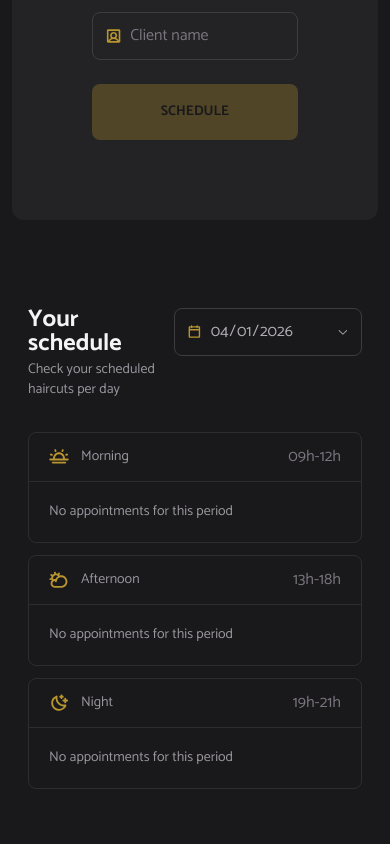
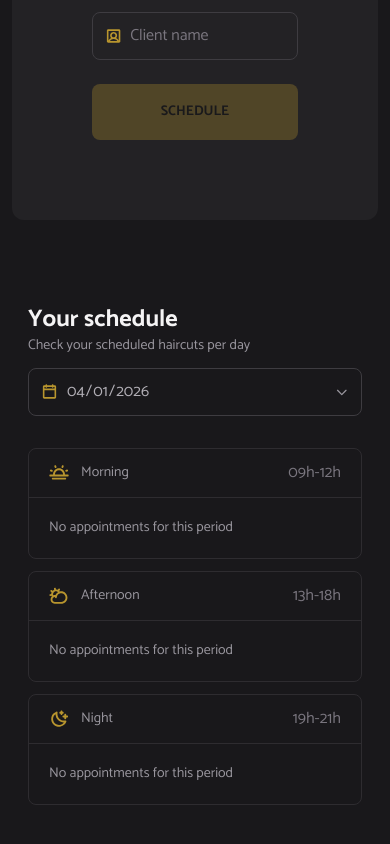
Before and after one commit to jeffersonsil813/HairDay, a React (Vite) app: page / in a window 390 px wide. Shown: the part 858-1702 px from the top of the page. Built offline with nearby package versions, Linux system fonts and the light colour scheme.

Commit message:
Fix layout of Container component in Schedules for better responsiveness

```diff
--- a/src/components/container.tsx
+++ b/src/components/container.tsx
@@ -5,7 +5,7 @@ export const containerVariants = cva("mx-auto", {
   variants: {
     size: {
       lg: "max-w-360 p-3",
-      md: "max-w-226.5 px-4 md:px-28 py-20",
+      md: "max-w-170.5 px-4 py-20",
       sm: "max-w-124.5 p-20",
     },
   },
--- a/src/core-components/schedules/index.tsx
+++ b/src/core-components/schedules/index.tsx
@@ -16,7 +16,7 @@ const Schedules = () => {
 
   return (
     <Container size="md" className="w-full flex flex-col gap-8">
-      <div className="flex flex-wrap gap-3">
+      <div className="flex flex-col lg:flex-row gap-3">
         <div className="flex flex-col gap-1 flex-1">
           <Text variant="body-lg-bold" className="text-gray-100!">
             {t("schedule.title")}
```
